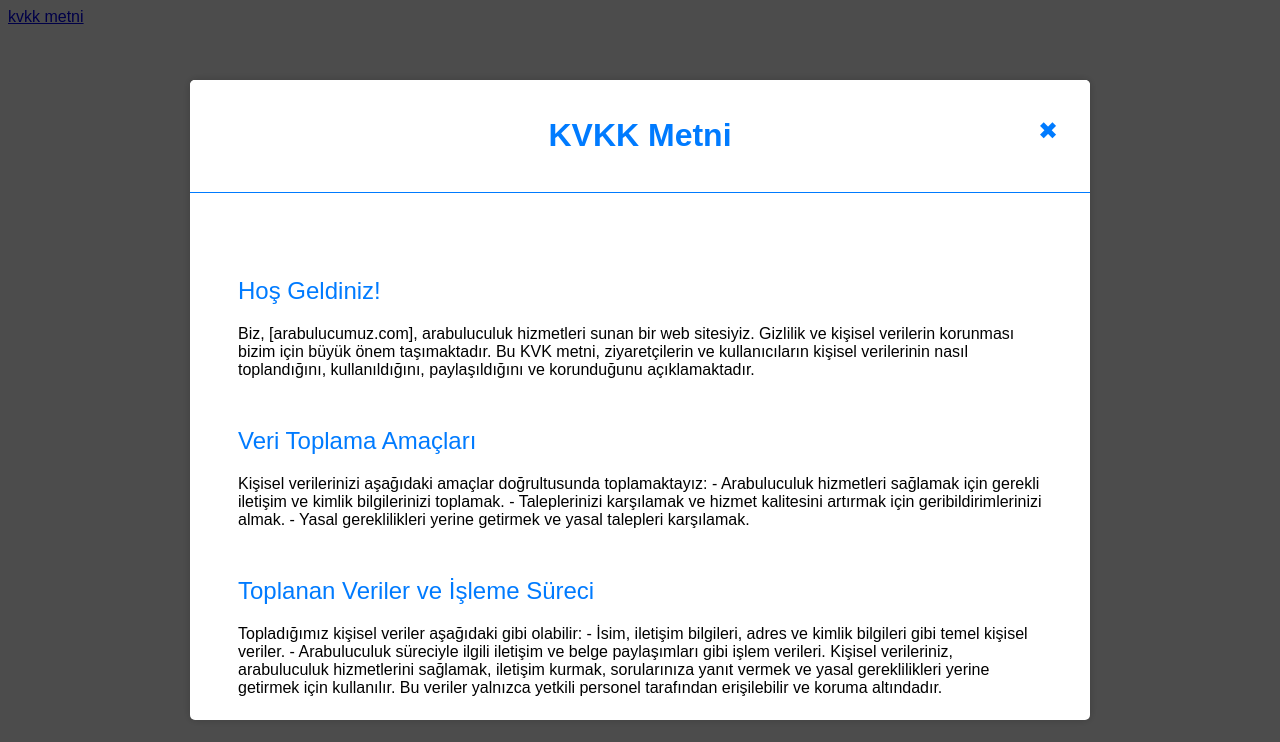
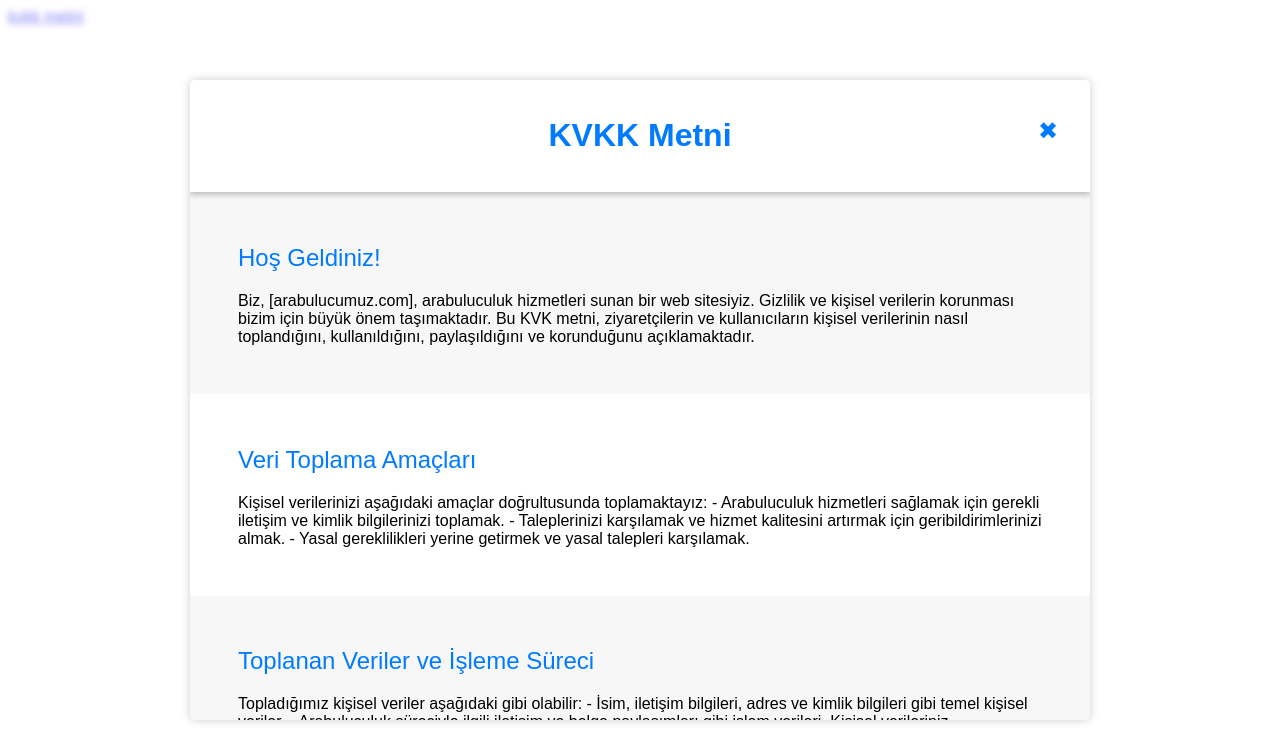
Before and after one commit to f6c5/kvkk-formu, a plain HTML site: page index.html in a window 1280 px wide. Both pictures are taken after a click on the link "kvkk metni". Drawn offline with Linux system fonts and the light colour scheme.

Commit message:
background and content design has been changed

```diff
--- a/index.html
+++ b/index.html
@@ -16,73 +16,94 @@
           <span class="close" id="closeButton">&#10006;</span>
         </div>
         <div class="kvkk-text">
+          <section>
             <h2>Hoş Geldiniz!</h2>
 
             <p>
               Biz, [arabulucumuz.com], arabuluculuk hizmetleri sunan bir web
-            sitesiyiz. Gizlilik ve kişisel verilerin korunması bizim için büyük
-            önem taşımaktadır. Bu KVK metni, ziyaretçilerin ve kullanıcıların
-            kişisel verilerinin nasıl toplandığını, kullanıldığını,
-            paylaşıldığını ve korunduğunu açıklamaktadır.
+              sitesiyiz. Gizlilik ve kişisel verilerin korunması bizim için
+              büyük önem taşımaktadır. Bu KVK metni, ziyaretçilerin ve
+              kullanıcıların kişisel verilerinin nasıl toplandığını,
+              kullanıldığını, paylaşıldığını ve korunduğunu açıklamaktadır.
             </p>
+          </section>
+
+          <section>
             <h2>Veri Toplama Amaçları</h2>
             <p>
-            Kişisel verilerinizi aşağıdaki amaçlar doğrultusunda toplamaktayız:
-            - Arabuluculuk hizmetleri sağlamak için gerekli iletişim ve kimlik
-            bilgilerinizi toplamak. - Taleplerinizi karşılamak ve hizmet
-            kalitesini artırmak için geribildirimlerinizi almak. - Yasal
-            gereklilikleri yerine getirmek ve yasal talepleri karşılamak.
+              Kişisel verilerinizi aşağıdaki amaçlar doğrultusunda
+              toplamaktayız: - Arabuluculuk hizmetleri sağlamak için gerekli
+              iletişim ve kimlik bilgilerinizi toplamak. - Taleplerinizi
+              karşılamak ve hizmet kalitesini artırmak için geribildirimlerinizi
+              almak. - Yasal gereklilikleri yerine getirmek ve yasal talepleri
+              karşılamak.
             </p>
+          </section>
+
+          <section>
             <h2>Toplanan Veriler ve İşleme Süreci</h2>
             <p>
               Topladığımız kişisel veriler aşağıdaki gibi olabilir: - İsim,
               iletişim bilgileri, adres ve kimlik bilgileri gibi temel kişisel
               veriler. - Arabuluculuk süreciyle ilgili iletişim ve belge
-            paylaşımları gibi işlem verileri. Kişisel verileriniz, arabuluculuk
-            hizmetlerini sağlamak, iletişim kurmak, sorularınıza yanıt vermek ve
-            yasal gereklilikleri yerine getirmek için kullanılır. Bu veriler
-            yalnızca yetkili personel tarafından erişilebilir ve koruma
-            altındadır.
+              paylaşımları gibi işlem verileri. Kişisel verileriniz,
+              arabuluculuk hizmetlerini sağlamak, iletişim kurmak, sorularınıza
+              yanıt vermek ve yasal gereklilikleri yerine getirmek için
+              kullanılır. Bu veriler yalnızca yetkili personel tarafından
+              erişilebilir ve koruma altındadır.
             </p>
+          </section>
+
+          <section>
             <h2>Veri Güvenliği ve Paylaşımı</h2>
             <p>
               Kişisel verilerinizi korumak için uygun teknik ve organizasyonel
-            önlemleri alıyoruz. Bu önlemler, yetkisiz erişimi önlemek, verilerin
-            kaybını ve kötüye kullanımını engellemek için tasarlanmıştır.
-            Kişisel verilerinizi üçüncü taraflarla sadece aşağıdaki durumlarda
-            paylaşabiliriz: - Kanunen veya yasal süreçlerle gerektiği
-            durumlarda. - Arabuluculuk hizmetleri için işbirliği yaptığımız
-            uzmanlar veya danışmanlarla, ancak yalnızca gizlilik taahhütlerine
-            uyan kişilerle. - İzin verdiğiniz durumlarda veya talep ettiğiniz
-            hallerde.
+              önlemleri alıyoruz. Bu önlemler, yetkisiz erişimi önlemek,
+              verilerin kaybını ve kötüye kullanımını engellemek için
+              tasarlanmıştır. Kişisel verilerinizi üçüncü taraflarla sadece
+              aşağıdaki durumlarda paylaşabiliriz: - Kanunen veya yasal
+              süreçlerle gerektiği durumlarda. - Arabuluculuk hizmetleri için
+              işbirliği yaptığımız uzmanlar veya danışmanlarla, ancak yalnızca
+              gizlilik taahhütlerine uyan kişilerle. - İzin verdiğiniz
+              durumlarda veya talep ettiğiniz hallerde.
             </p>
+          </section>
+          <section>
             <h2>Kullanıcı Hakları</h2>
             <p>
               Kişisel verilerinize erişme ve düzeltme yapma hakkı. Kişisel
               verilerinizin silinmesini veya işlenmesinin kısıtlanmasını talep
-            etme hakkı. Veri taşınabilirliği hakkı. İlgili kişisel verilerinize
-            ilişkin onaylarınızı geri çekme hakkı. Bu hakları kullanmak için
-            [İletişim Bilgileri] üzerinden bize başvurabilirsiniz.
+              etme hakkı. Veri taşınabilirliği hakkı. İlgili kişisel
+              verilerinize ilişkin onaylarınızı geri çekme hakkı. Bu hakları
+              kullanmak için [İletişim Bilgileri] üzerinden bize
+              başvurabilirsiniz.
             </p>
+          </section>
+          <section>
             <h2>Çerezler ve İzleme Araçları</h2>
             <p>
               Web sitemizde çerezler ve benzer teknolojiler kullanabiliriz. Bu
               teknolojiler, web sitesinin performansını, kullanıcı deneyimini
-            iyileştirmek ve tercihlerinizi hatırlamak için kullanılır. Çerezleri
-            kabul etmek veya reddetmek için tarayıcınızın ayarlarını
+              iyileştirmek ve tercihlerinizi hatırlamak için kullanılır.
+              Çerezleri kabul etmek veya reddetmek için tarayıcınızın ayarlarını
               değiştirebilirsiniz.
             </p>
+          </section>
+          <section>
             <h2>Yasal Dayanak</h2>
             <p>
               Kişisel verilerin işlenmesi, arabuluculuk hizmetlerini sağlama
-            sözleşmesinin yürütülmesi, yasal yükümlülüklerin yerine getirilmesi
-            ve rızanız gibi yasal dayanaklara dayanmaktadır.
+              sözleşmesinin yürütülmesi, yasal yükümlülüklerin yerine
+              getirilmesi ve rızanız gibi yasal dayanaklara dayanmaktadır.
             </p>
+          </section>
+          <section>
             <h2>Güncellemeler</h2>
             <p>
               Bu KVK metni zaman zaman güncellenebilir. Güncellemeler hakkında
               sizi bilgilendirmek amacıyla web sitemizde duyurular yapabiliriz.
             </p>
+          </section>
         </div>
       </div>
     </div>
--- a/style.css
+++ b/style.css
@@ -10,14 +10,15 @@ body {
   left: 0;
   width: 100%;
   height: 100%;
-  background-color: rgba(0, 0, 0, 0.7);
+  background-color: rgb(255, 255, 255, 0.5);
+  backdrop-filter: blur(3px);
   justify-content: center;
   align-items: center;
   z-index: 1;
 }
 
 .modal-content {
-  background-color: #fff;
+  background-color: #f7f7f7;
   height: 80%;
   max-width: 900px;
   border-radius: 5px;
@@ -38,17 +39,15 @@ body {
   position: sticky;
   top: 0;
   padding: 1rem;
-  border-bottom: 1px solid rgb(0, 123, 255);
-  background-color: #fff;
-  z-index: 2;
+  box-shadow: 0px 3px 5px #5555;
+  background-color: #ffffff;
+  z-index: 100;
   text-align: center;
   color: rgb(0, 123, 255);
 }
 
 .kvkk-text {
-  padding: 3rem;
-  padding-top: 4rem;
-  height: 80%;
+  height: 85%;
   overflow: scroll;
 }
 
@@ -57,6 +56,11 @@ body {
   color: rgb(0, 123, 255);
 }
 
-.kvkk-text p {
-  margin-bottom: 3rem;
+.kvkk-text section {
+  padding-inline: 3rem;
+  padding-block: 2rem;
 }
+
+.kvkk-text section:nth-child(even) {
+  background-color: #ffffff;
+}
```
Lines whose indentation alone changed are shown as unchanged.
